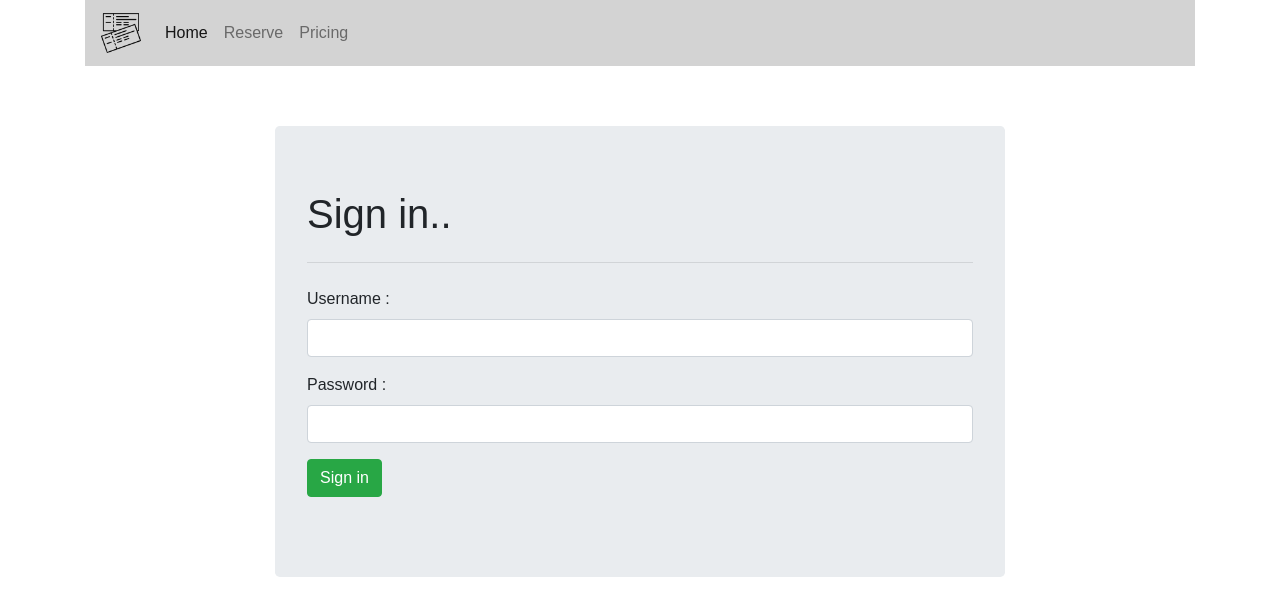
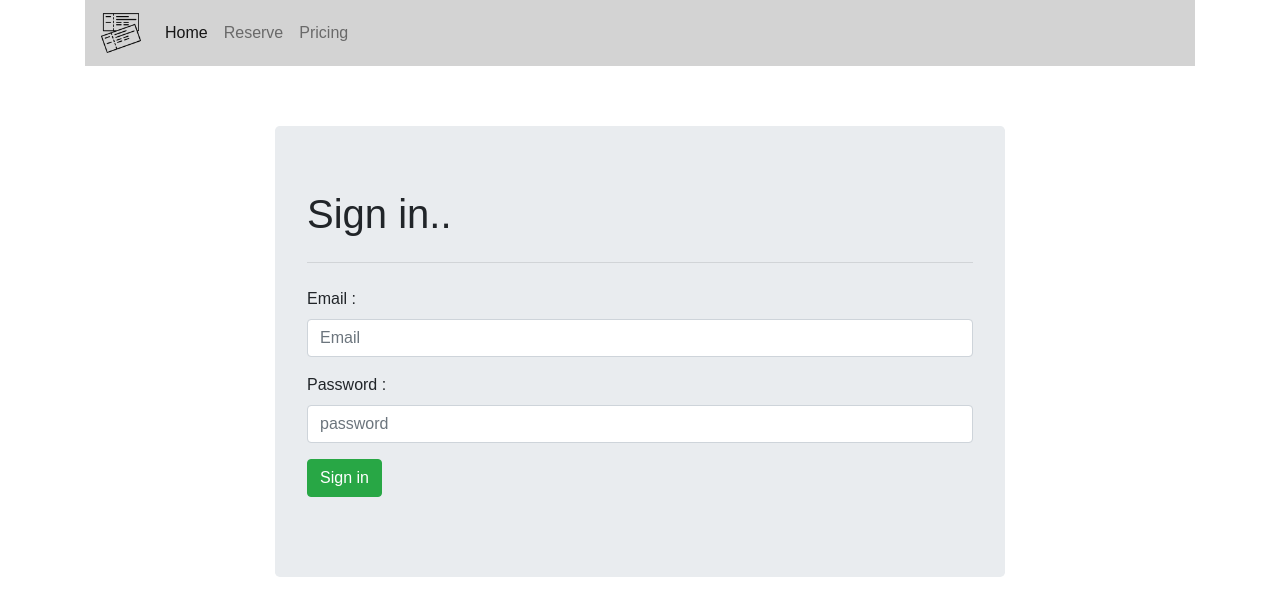
Before and after one commit to pamu47/DS-SE-3020-Train-Ticketing-System, a React (Create React App) app in the folder webclient/: page /signin in a window 1280 px wide. Shown: the top 616 px of the page. Built offline with nearby package versions, Linux system fonts and the light colour scheme.

Commit message:
Login and registration completed

```diff
--- a/webclient/package.json
+++ b/webclient/package.json
@@ -17,5 +17,6 @@
     "build": "react-scripts build",
     "test": "react-scripts test --env=jsdom",
     "eject": "react-scripts eject"
-  }
+  },
+  "proxy" : "http://localhost:5000"
 }
--- a/webclient/src/App.js
+++ b/webclient/src/App.js
@@ -7,6 +7,7 @@ import MakeReservation from './components/make-reservation.component'
 import Home from './components/home.component'
 import Login from './components/login.component'
 import Register from './components/register.component'
+import Profile from './components/profile.component'
 
 class App extends Component {
 
@@ -39,6 +40,7 @@ class App extends Component {
         <Route path="/create" component={MakeReservation} />
         <Route path="/signin" component={Login} />
         <Route path="/signup" component={Register}/>
+        <Route path="/profile" component={Profile} />
       </div>
       </Router>
     );
--- /dev/null
+++ b/webclient/src/components/functions.js
@@ -0,0 +1,30 @@
+import axios from 'axios'
+
+export const register = newUser => {
+    return axios
+        .post('users/signup', {
+            full_name : newUser.full_name,
+            email : newUser.email,
+            username : newUser.username,
+            password : newUser.password
+        })
+        .then(res => {
+            console.log('registered')
+        })
+
+}
+
+export const login = user => {
+    return axios
+        .post('users/signin', {
+            email : user.email,
+            password : user.password
+        })
+        .then(res => {
+            localStorage.setItem('usertoken', res.data)
+            return res.data
+        })
+        .catch(err => {
+            console.log(err)
+        })
+}
--- a/webclient/src/components/login.component.js
+++ b/webclient/src/components/login.component.js
@@ -1,6 +1,36 @@
 import React, {Component} from "react";
+import { login } from "./functions";
 
 export default class Login extends Component {
+    constructor(){
+        super()
+        this.state = {
+            email : '',
+            password : ''
+        }
+        this.onChange = this.onChange.bind(this)
+        this.onSubmit = this.onSubmit.bind(this)
+    }
+
+    onChange(e){
+        this.setState({[e.target.name]: e.target.value})
+    }
+
+    onSubmit(e){
+        e.preventDefault();
+        const user = {
+            email : this.state.email,
+            password : this.state.password
+        }
+
+        login(user).then(res => {
+            if(res){
+                this.props.history.push(`/profile`)
+            }
+        })
+    }
+
+
 
     render() {
         return (
@@ -11,14 +41,14 @@ export default class Login extends Component {
                         <div className="jumbotron">
                             <h1 className="display-5">Sign in..</h1>
                             <hr className="my-4"></hr>
-                            <form>
+                            <form noValidate onSubmit={this.onSubmit}>
                                 <div className="form-group">
-                                    <label>Username : </label>
-                                    <input className="form-control" type="text"/>
+                                    <label>Email : </label>
+                                    <input type="email" className="form-control" name="email" placeholder="Email" value={this.state.email} onChange={this.onChange}/>
                                 </div>
                                 <div className="form-group">
                                     <label>Password : </label>
-                                    <input className="form-control" type="password"/>
+                                    <input className="form-control" type="password" placeholder="password" name="password" value={this.state.password} onChange={this.onChange}/>
                                 </div>
                                 <div className="form-group">
                                     <input className="btn btn-success" type="submit" value="Sign in"/>
--- a/webclient/src/components/register.component.js
+++ b/webclient/src/components/register.component.js
@@ -1,6 +1,37 @@
 import React, {Component} from "react";
+import { register } from "./functions";
 
 export default class Register extends Component {
+    constructor(){
+        super()
+        this.state = {
+            full_name : '',
+            email : '',
+            username : '',
+            password : ''
+        }
+        this.onChange = this.onChange.bind(this)
+        this.onSubmit = this.onSubmit.bind(this)
+    }
+
+    onChange(e){
+        this.setState({[e.target.name]: e.target.value})
+    }
+
+    onSubmit(e){
+        e.preventDefault();
+        const user = {
+            full_name : this.state.full_name,
+            email : this.state.email,
+            username : this.state.username,
+            password : this.state.password
+        }
+
+        register(user).then(res => {
+            this.props.history.push(`/signin`)
+
+        })
+    }
 
     render() {
         return (
@@ -11,22 +42,22 @@ export default class Register extends Component {
                         <div className="jumbotron">
                             <h1 className="display-5">Sign up..</h1>
                             <hr className="my-4"></hr>
-                            <form>
+                            <form noValidate onSubmit={this.onSubmit}>
                                 <div className="form-group">
                                     <label>Full Name : </label>
-                                    <input className="form-control" type="text" name="full_name" />
+                                    <input className="form-control" type="text" name="full_name" value={this.state.full_name} onChange={this.onChange} />
                                 </div>
                                 <div className="form-group">
                                     <label>Email : </label>
-                                    <input className="form-control" type="email" name="email" />
+                                    <input className="form-control" type="email" name="email" value={this.state.email} onChange={this.onChange} />
                                 </div>
                                 <div className="form-group">
                                     <label>Username : </label>
-                                    <input className="form-control" type="text" name="username" />
+                                    <input className="form-control" type="text" name="username" value={this.state.username} onChange={this.onChange}/>
                                 </div>
                                 <div className="form-group">
                                     <label>Password : </label>
-                                    <input className="form-control" type="password" name="password" />
+                                    <input className="form-control" type="password" name="password" value={this.state.password} onChange={this.onChange}/>
                                 </div>
                                 <div className="form-group">
                                     <input className="btn btn-success" type="submit" value="Sign up"/>
```
